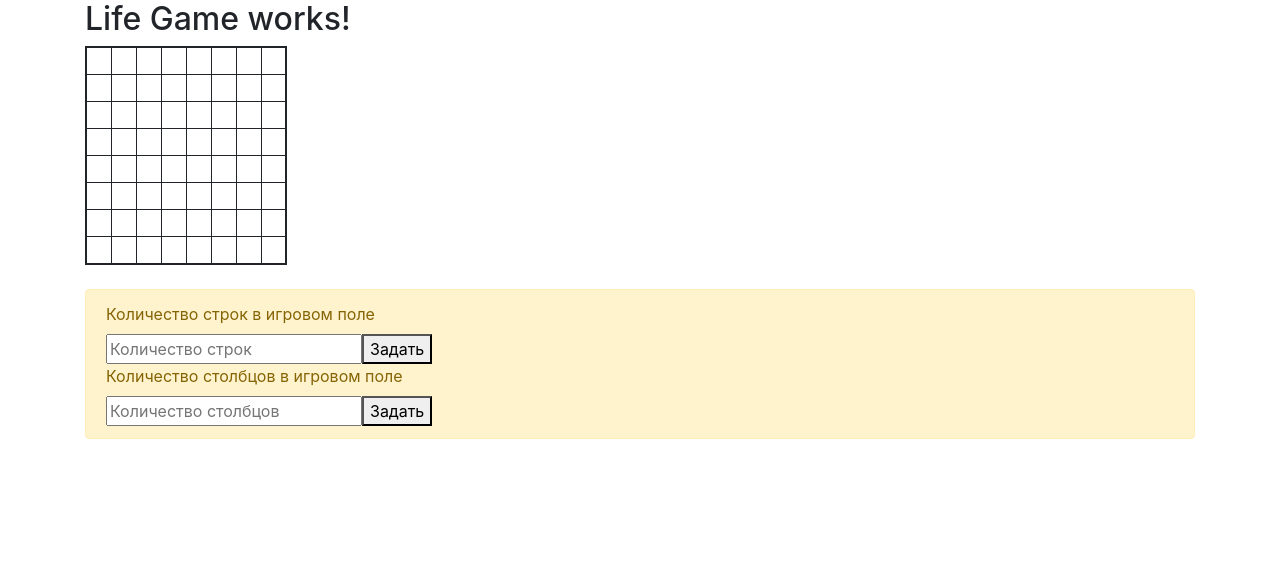
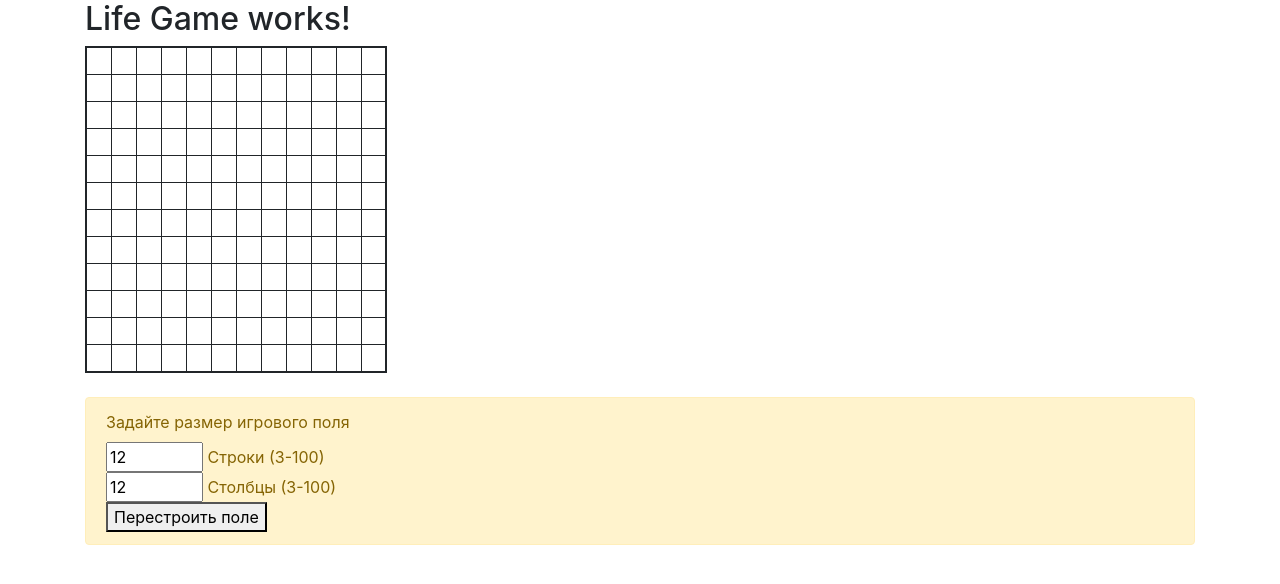
Before and after one commit to naleninoi/life_game, an Angular app: page / in a window 1280 px wide. Shown: the top 584 px of the page. Built offline with nearby package versions, Linux system fonts and the light colour scheme.

Commit message:
board creation added

```diff
--- a/src/app/lg/lg.component.html
+++ b/src/app/lg/lg.component.html
@@ -7,15 +7,11 @@
   </table>
   <br>
   <div class="alert alert-warning">
-    <form (submit)="setRows(rows.value)">
-      <label for="rows">Количество строк в игровом поле</label><br>
-      <input type="number" id="table_rows" placeholder="Количество строк" #rows>
-      <button type="submit">Задать</button>
-    </form>
-    <form (submit)="setCols(cols.value)">
-      <label for="cols">Количество столбцов в игровом поле</label><br>
-      <input type="number" id="table_cols" placeholder="Количество столбцов" #cols>
-      <button type="submit">Задать</button>
+    <form (submit)="setBoard(rows.value, cols.value)">
+      <label>Задайте размер игрового поля</label><br>
+      <input type="number" id="table_rows" placeholder="10" value="{{tableRows}}" min=3 max=100 #rows> Строки (3-100)<br>
+      <input type="number" id="table_cols" placeholder="10" value="{{tableCols}}" min=3 max=100 #cols> Столбцы (3-100)<br>
+      <button type="submit">Перестроить поле</button>
     </form>
   </div>
 </div>
--- a/src/app/lg/lg.component.ts
+++ b/src/app/lg/lg.component.ts
@@ -15,10 +15,9 @@ export class LgComponent implements OnInit {
   constructor() { }
 
   ngOnInit(): void {
-    this.tableRows = 8;
-    this.tableCols = 8;
-    this.cells = this.createBoard(this.tableRows, this.tableCols)
-    this.rows = this.cells.length
+    this.tableRows = 12;
+    this.tableCols = 12;
+    this.cells = this.createBoard(this.tableRows, this.tableCols);
   }
 
   createBoard(rows:number, cols:number) {
@@ -34,13 +33,10 @@ export class LgComponent implements OnInit {
   return cells;
   }
 
-  setRows(rows: any) {
+  setBoard(rows: any, cols: any) {
     this.tableRows = rows;
-    return false;
-  }
-
-  setCols(cols: any) {
     this.tableCols = cols;
+    this.cells = this.createBoard(this.tableRows, this.tableCols);
     return false;
   }
 
```
